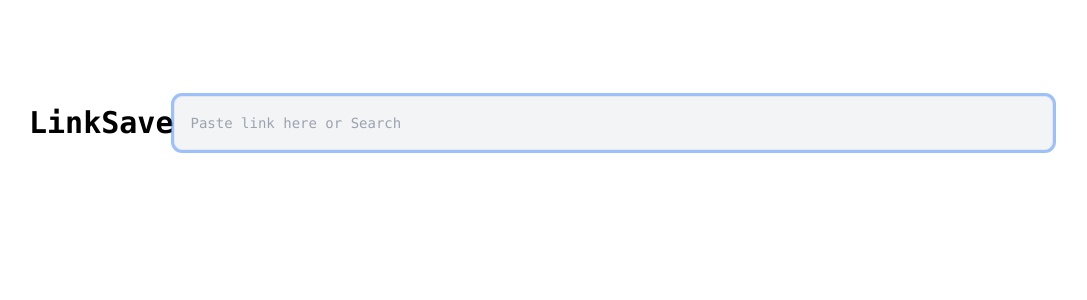
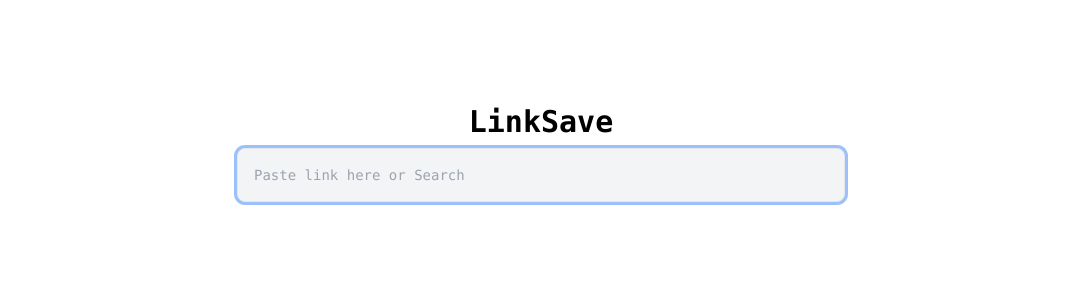
Before and after one commit to obicerj/linksave, a Next.js app: page / in a window 1280 px wide. Shown: the top 300 px of the page, without its empty margins (99-1186 px from the left). Built offline with nearby package versions, Linux system fonts and the light colour scheme.

Commit message:
Update search when text input is empty

```diff
--- a/src/app/page.tsx
+++ b/src/app/page.tsx
@@ -51,6 +51,10 @@ export default function Home() {
       searchLinks()
     }
 
+    if (!textInput.current?.value) {
+      searchLinks()
+    }
+
 
     if (url === '' && isValidHttpUrl(formattedUrl?.href)) {
       const linksFromLocalStorage = localStorage.getItem('links')
@@ -74,7 +78,7 @@ export default function Home() {
 
     // const links = JSON.parse(localStorage.getItem('links') || '[]') as Link[];
     // const linkUrls: Link[] = filteredLinks.map((link) => ({ id: link.id, title: link.title, url: link.url }));
-    setLinks(filteredLinks);
+    setLinks(filteredLinks)
   }
 
   const handleChange = (e: React.ChangeEvent<HTMLInputElement>) => {
@@ -156,8 +160,9 @@ export default function Home() {
         reverseOrder={false}
       />
 
-      <main className="flex min-h-screen flex-col items-center justify-between p-24">
-        <div className="z-10 w-full max-w-5xl items-center justify-between font-mono text-sm lg:flex">
+      <main className="flex min-h-screen flex-col items-center justify-between py-24 px-8">
+        <div className="w-full items-center justify-between font-mono text-sm lg:flex lg:flex-col">
+          <div className='w-full md:w-3/4 lg:w-1/2 flex flex-col items-center justify-center mx-auto'>
             <div className="flex justify-center">
               <h1 className='my-2 text-2xl md:text-3xl font-bold'>LinkSave</h1>
             </div>
@@ -174,7 +179,7 @@ export default function Home() {
               className='w-full border bg-gray-100 outline-none focus:outline-none focus:ring rounded-lg
         py-4 px-4'
               placeholder="Paste link here or Search" />
-
+          </div>
           {links?.length > 0 && (
             <Links links={links} deleteLink={deleteLink} />
           )}
```
Lines whose indentation alone changed are shown as unchanged.
